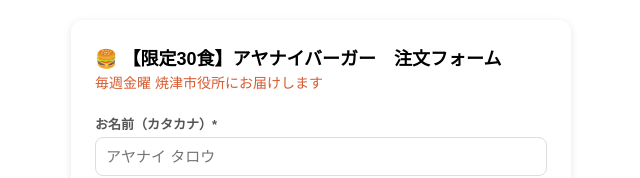
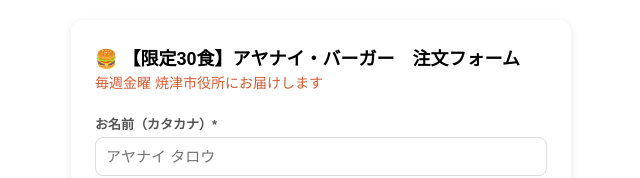
Before and after one commit to azenoa-oss/ayanai-order, a plain HTML site: page index.html in a window 1280 px wide. Shown: the top 178 px of the page, without its empty margins (319-959 px from the left). Drawn offline with Linux system fonts and the light colour scheme.

Commit message:
Fix typo in burger name in index.html
さらに微調整

```diff
--- a/index.html
+++ b/index.html
@@ -33,7 +33,7 @@
 </head>
 <body>
 <div class="card">
-  <h2>🍔 【限定30食】アヤナイバーガー　注文フォーム</h2>
+  <h2>🍔 【限定30食】アヤナイ・バーガー　注文フォーム</h2>
   <h3>毎週金曜 焼津市役所にお届けします</h3><br>
 
   <div id="form-area">
```
